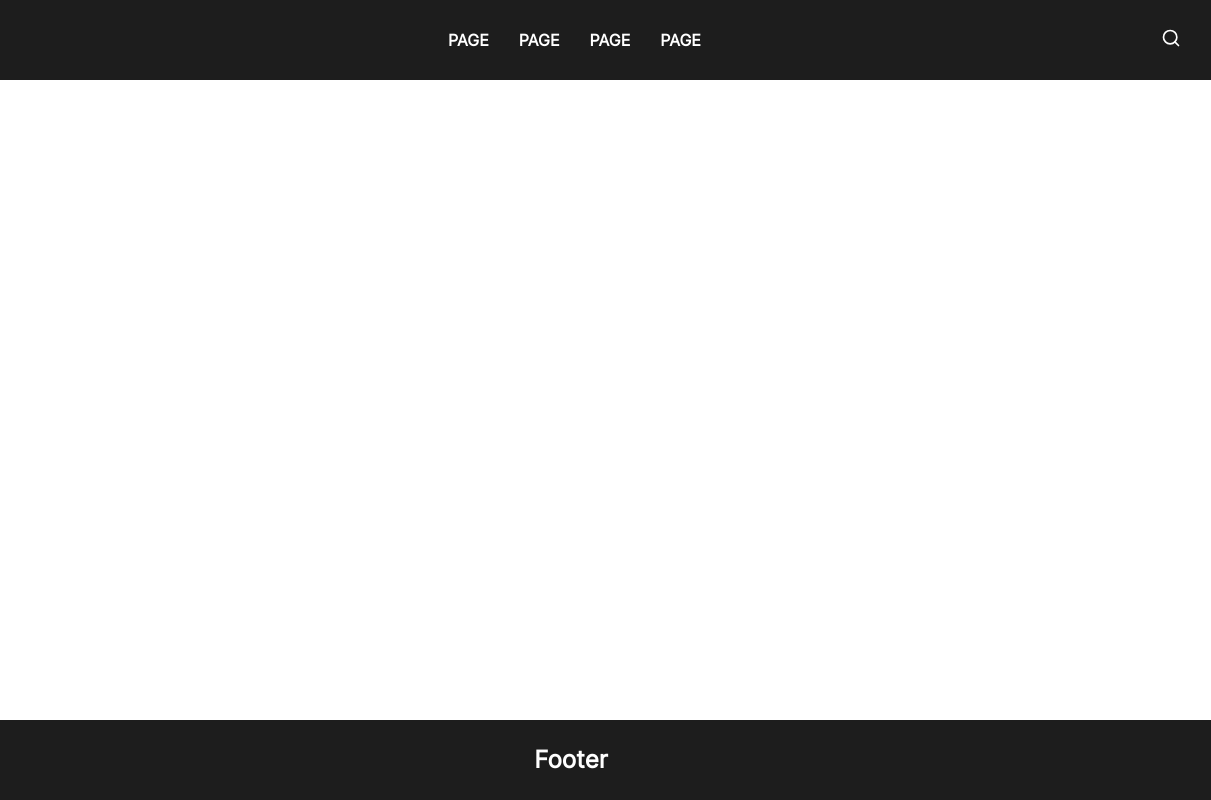
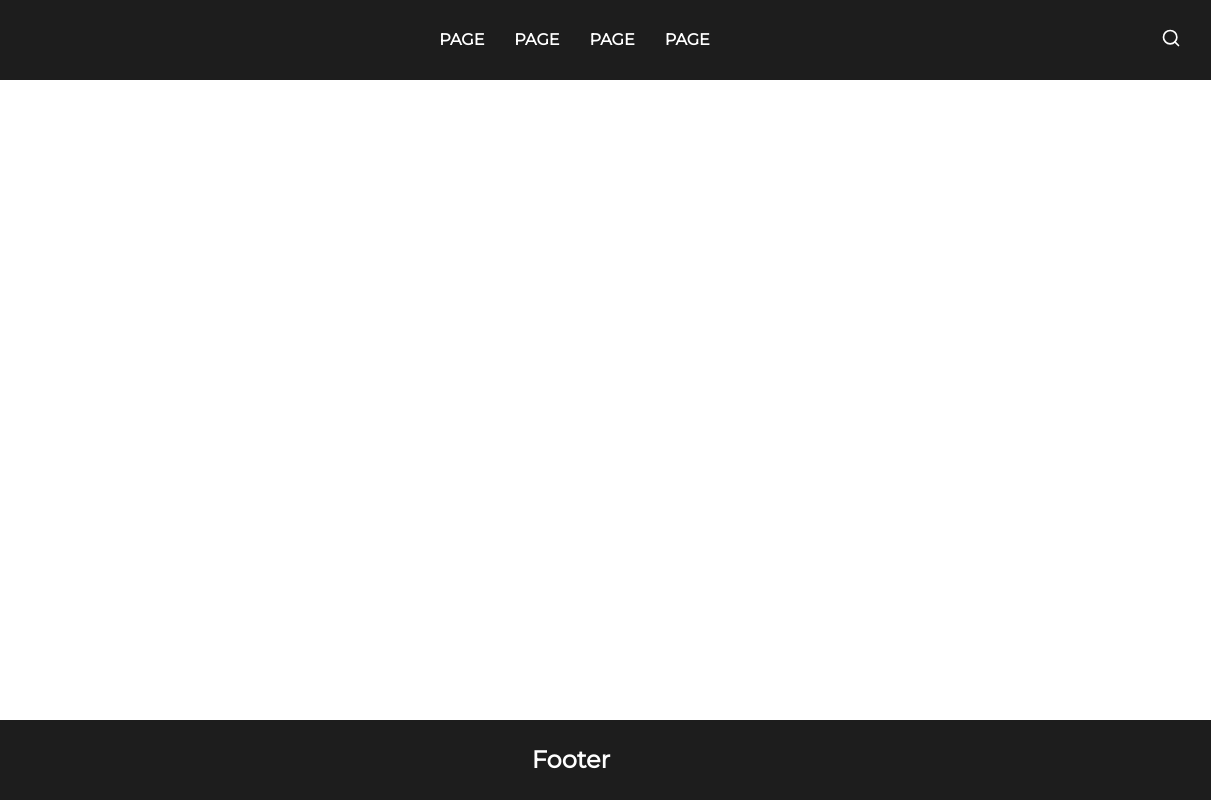
Before and after one commit to dkazarov/vite-ts-starter-template, a website built with Vite: page index.html in a window 1280 px wide. Shown: the full height of the page, 69-1280 px from the left. Built offline with nearby package versions, Linux system fonts and the light colour scheme.

Commit message:
global: change font Iter to Mintserat

```diff
--- a/src/scss/_fonts.scss
+++ b/src/scss/_fonts.scss
@@ -1,6 +1,6 @@
 @font-face {
-	font-family: 'Inter';
-	src: url('../assets/fonts/Inter-Regular.woff2') format('woff2');
+	font-family: 'Montserrat';
+	src: url('../assets/fonts/Montserrat-Regular.woff2') format('woff2');
 	font-weight: 400;
 	font-style: normal;
 	font-display: swap;
--- a/src/scss/_variables.scss
+++ b/src/scss/_variables.scss
@@ -2,7 +2,7 @@
 	--container-width: 1400px;
 	--container-padding-x: 15px;
 
-	--main-font: 'Inter', sans-serif;
+	--main-font: 'Montserrat', sans-serif;
 
 	--main-text-color: #000;
 	--secondary-text-color: #3b2d2d;
```
Also changed, not shown: src/assets/fonts/Inter-Regular.woff2 (deleted), src/assets/fonts/Montserrat-Regular.woff2 (added).
